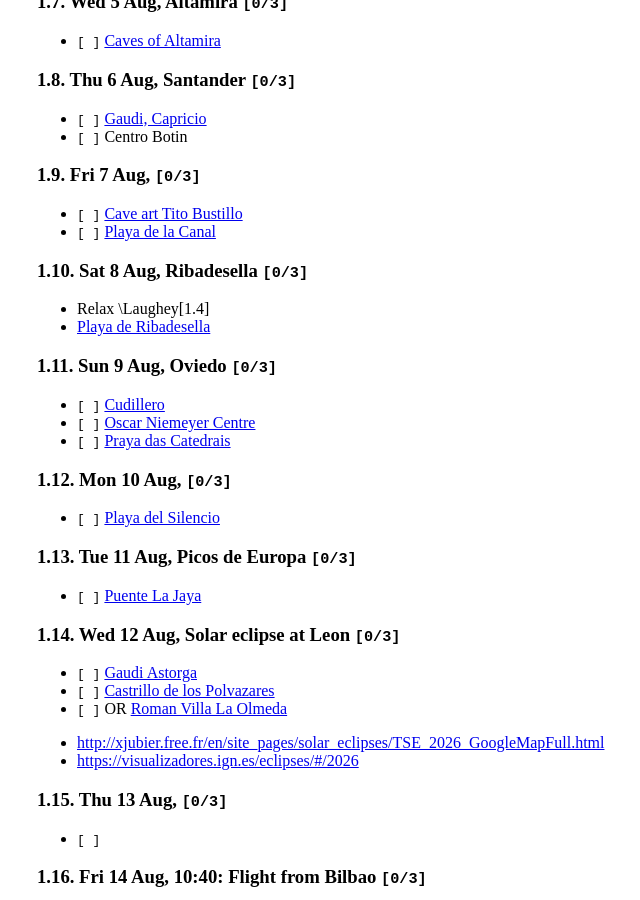
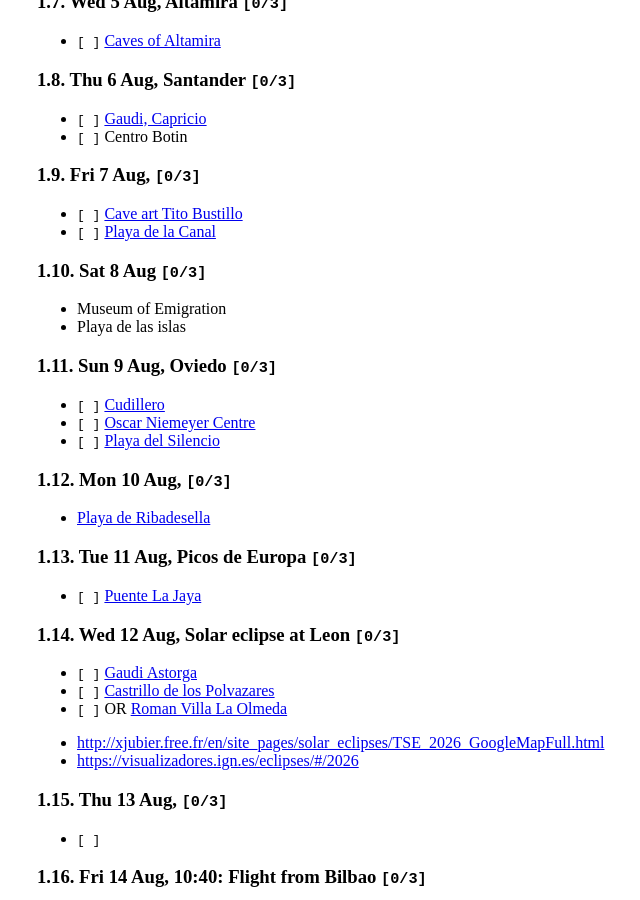
Before and after one commit to ssharoff/ssharoff.github.io, a Jekyll site: the page travel/costa-verde.html, which Jekyll copies as it is, in a window 1280 px wide and 900 px high, scrolled down 792 px. Shown: the whole window, without its empty margins (123-763 px from the left). Built offline with Jekyll 4.4.1, drawn with Linux system fonts in a browser that asks for light colours; some of the changed text lies outside the part shown.

Commit message:
saturday

```diff
--- a/travel/costa-verde.html
+++ b/travel/costa-verde.html
@@ -3,7 +3,7 @@
 "http://www.w3.org/TR/xhtml1/DTD/xhtml1-strict.dtd">
 <html xmlns="http://www.w3.org/1999/xhtml" lang="en" xml:lang="en">
 <head>
-<!-- 2026-08-07 Fri 07:48 -->
+<!-- 2026-08-07 Fri 17:54 -->
 <meta http-equiv="Content-Type" content="text/html;charset=utf-8" />
 <meta name="viewport" content="width=device-width, initial-scale=1" />
 <title>&lrm;</title>
@@ -227,12 +227,12 @@
 </head>
 <body>
 <div id="content" class="content">
-<div id="outline-container-orgb6a7541" class="outline-2">
-<h2 id="orgb6a7541"><span class="section-number-2">1.</span> Euskaria</h2>
+<div id="outline-container-orgba99d16" class="outline-2">
+<h2 id="orgba99d16"><span class="section-number-2">1.</span> Euskaria</h2>
 <div class="outline-text-2" id="text-1">
 </div>
-<div id="outline-container-org56771c7" class="outline-3">
-<h3 id="org56771c7"><span class="section-number-3">1.1.</span> Thu 30 Jul, 08:00: Flight to Bilbao <code>[0/3]</code></h3>
+<div id="outline-container-orga02906a" class="outline-3">
+<h3 id="orga02906a"><span class="section-number-3">1.1.</span> Thu 30 Jul, 08:00: Flight to Bilbao <code>[0/3]</code></h3>
 <div class="outline-text-3" id="text-1-1">
 <ul class="org-ul">
 <li class="off"><code>[&#xa0;]</code> Landing 11:20;</li>
@@ -243,8 +243,8 @@
 </ul>
 </div>
 </div>
-<div id="outline-container-org720faf3" class="outline-3">
-<h3 id="org720faf3"><span class="section-number-3">1.2.</span> Fri 31 Jul, Bilbao <code>[0/3]</code></h3>
+<div id="outline-container-org50300e6" class="outline-3">
+<h3 id="org50300e6"><span class="section-number-3">1.2.</span> Fri 31 Jul, Bilbao <code>[0/3]</code></h3>
 <div class="outline-text-3" id="text-1-2">
 <ul class="org-ul">
 <li class="off"><code>[&#xa0;]</code> <a href="https://maps.google.com/?cid=494037353585728349">Antxon Deunaren Eliza</a></li>
@@ -253,8 +253,8 @@
 </ul>
 </div>
 </div>
-<div id="outline-container-org6d34860" class="outline-3">
-<h3 id="org6d34860"><span class="section-number-3">1.3.</span> Sat 1 Aug, Donostia-San Sebastian <code>[0/3]</code></h3>
+<div id="outline-container-orgf252363" class="outline-3">
+<h3 id="orgf252363"><span class="section-number-3">1.3.</span> Sat 1 Aug, Donostia-San Sebastian <code>[0/3]</code></h3>
 <div class="outline-text-3" id="text-1-3">
 <ul class="org-ul">
 <li class="off"><code>[&#xa0;]</code> <a href="https://maps.google.com/?cid=11237706766897735082">Donostia-San Sebastián City Hall</a></li>
@@ -263,8 +263,8 @@
 </ul>
 </div>
 </div>
-<div id="outline-container-org200fed4" class="outline-3">
-<h3 id="org200fed4"><span class="section-number-3">1.4.</span> Sun 2 Aug, Bilbao <code>[0/3]</code></h3>
+<div id="outline-container-org6e16a79" class="outline-3">
+<h3 id="org6e16a79"><span class="section-number-3">1.4.</span> Sun 2 Aug, Bilbao <code>[0/3]</code></h3>
 <div class="outline-text-3" id="text-1-4">
 <ul class="org-ul">
 <li class="off"><code>[&#xa0;]</code> Fine-arts museum</li>
@@ -272,8 +272,8 @@
 </ul>
 </div>
 </div>
-<div id="outline-container-org008fdd1" class="outline-3">
-<h3 id="org008fdd1"><span class="section-number-3">1.5.</span> Mon 3 Aug, Bilbao to Ribadesella, 2hr <code>[0/3]</code></h3>
+<div id="outline-container-orgbe50390" class="outline-3">
+<h3 id="orgbe50390"><span class="section-number-3">1.5.</span> Mon 3 Aug, Bilbao to Ribadesella, 2hr <code>[0/3]</code></h3>
 <div class="outline-text-3" id="text-1-5">
 <ul class="org-ul">
 <li class="off"><code>[&#xa0;]</code> Iruna: Colón de Larreátegui K., 13,</li>
@@ -281,8 +281,8 @@
 </ul>
 </div>
 </div>
-<div id="outline-container-org7a64881" class="outline-3">
-<h3 id="org7a64881"><span class="section-number-3">1.6.</span> Tue 4 Aug, Oviedo</h3>
+<div id="outline-container-org5202ffa" class="outline-3">
+<h3 id="org5202ffa"><span class="section-number-3">1.6.</span> Tue 4 Aug, Oviedo</h3>
 <div class="outline-text-3" id="text-1-6">
 <ul class="org-ul">
 <li class="off"><code>[&#xa0;]</code> <a href="https://maps.google.com/?cid=16701935266530180404">San Salvador</a></li>
@@ -293,16 +293,16 @@
 </ul>
 </div>
 </div>
-<div id="outline-container-org7be3df3" class="outline-3">
-<h3 id="org7be3df3"><span class="section-number-3">1.7.</span> Wed 5 Aug, Altamira <code>[0/3]</code></h3>
+<div id="outline-container-org8fab4d5" class="outline-3">
+<h3 id="org8fab4d5"><span class="section-number-3">1.7.</span> Wed 5 Aug, Altamira <code>[0/3]</code></h3>
 <div class="outline-text-3" id="text-1-7">
 <ul class="org-ul">
 <li class="off"><code>[&#xa0;]</code> <a href="https://maps.google.com/?cid=7290119747409650700">Caves of Altamira</a></li>
 </ul>
 </div>
 </div>
-<div id="outline-container-org1913937" class="outline-3">
-<h3 id="org1913937"><span class="section-number-3">1.8.</span> Thu 6 Aug, Santander <code>[0/3]</code></h3>
+<div id="outline-container-org2825722" class="outline-3">
+<h3 id="org2825722"><span class="section-number-3">1.8.</span> Thu 6 Aug, Santander <code>[0/3]</code></h3>
 <div class="outline-text-3" id="text-1-8">
 <ul class="org-ul">
 <li class="off"><code>[&#xa0;]</code> <a href="https://maps.google.com/?cid=10437023204301793768">Gaudi, Capricio</a></li>
@@ -310,8 +310,8 @@
 </ul>
 </div>
 </div>
-<div id="outline-container-org329c31c" class="outline-3">
-<h3 id="org329c31c"><span class="section-number-3">1.9.</span> Fri 7 Aug,  <code>[0/3]</code></h3>
+<div id="outline-container-org0aaf83a" class="outline-3">
+<h3 id="org0aaf83a"><span class="section-number-3">1.9.</span> Fri 7 Aug,  <code>[0/3]</code></h3>
 <div class="outline-text-3" id="text-1-9">
 <ul class="org-ul">
 <li class="off"><code>[&#xa0;]</code> <a href="https://maps.google.com/?cid=11220614281060767090">Cave art Tito Bustillo</a></li>
@@ -319,43 +319,43 @@
 </ul>
 </div>
 </div>
-<div id="outline-container-orgdcd6095" class="outline-3">
-<h3 id="orgdcd6095"><span class="section-number-3">1.10.</span> Sat 8 Aug,  Ribadesella <code>[0/3]</code></h3>
+<div id="outline-container-org01b1405" class="outline-3">
+<h3 id="org01b1405"><span class="section-number-3">1.10.</span> Sat 8 Aug <code>[0/3]</code></h3>
 <div class="outline-text-3" id="text-1-10">
 <ul class="org-ul">
-<li>Relax \Laughey[1.4]</li>
+<li>Museum of Emigration</li>
+<li>Playa de las islas</li>
+</ul>
+</div>
+</div>
+<div id="outline-container-orgc1a44d4" class="outline-3">
+<h3 id="orgc1a44d4"><span class="section-number-3">1.11.</span> Sun 9 Aug, Oviedo <code>[0/3]</code></h3>
+<div class="outline-text-3" id="text-1-11">
+<ul class="org-ul">
+<li class="off"><code>[&#xa0;]</code> <a href="https://www.google.com/maps?cid=7457608306504540799">Cudillero</a></li>
+<li class="off"><code>[&#xa0;]</code> <a href="https://maps.google.com/?cid=8520806075641115429">Oscar Niemeyer Centre</a></li>
+<li class="off"><code>[&#xa0;]</code> <a href="https://maps.google.com/?cid=18205889720490256999">Playa del Silencio</a></li>
+</ul>
+</div>
+</div>
+<div id="outline-container-org7a05e5a" class="outline-3">
+<h3 id="org7a05e5a"><span class="section-number-3">1.12.</span> Mon 10 Aug, <code>[0/3]</code></h3>
+<div class="outline-text-3" id="text-1-12">
+<ul class="org-ul">
 <li><a href="https://maps.google.com/?cid=4907838194734647948">Playa de Ribadesella</a></li>
 </ul>
 </div>
 </div>
-<div id="outline-container-org6959217" class="outline-3">
-<h3 id="org6959217"><span class="section-number-3">1.11.</span> Sun 9 Aug, Oviedo <code>[0/3]</code></h3>
-<div class="outline-text-3" id="text-1-11">
-<ul class="org-ul">
-<li class="off"><code>[&#xa0;]</code> <a href="https://www.google.com/maps?cid=7457608306504540799">Cudillero</a></li>
-<li class="off"><code>[&#xa0;]</code> <a href="https://maps.google.com/?cid=8520806075641115429">Oscar Niemeyer Centre</a></li>
-<li class="off"><code>[&#xa0;]</code> <a href="https://maps.google.com/?cid=2012531422168293559">Praya das Catedrais</a></li>
-</ul>
-</div>
-</div>
-<div id="outline-container-orgc373456" class="outline-3">
-<h3 id="orgc373456"><span class="section-number-3">1.12.</span> Mon 10 Aug, <code>[0/3]</code></h3>
-<div class="outline-text-3" id="text-1-12">
-<ul class="org-ul">
-<li class="off"><code>[&#xa0;]</code> <a href="https://maps.google.com/?cid=18205889720490256999">Playa del Silencio</a></li>
-</ul>
-</div>
-</div>
-<div id="outline-container-org7a0840e" class="outline-3">
-<h3 id="org7a0840e"><span class="section-number-3">1.13.</span> Tue 11 Aug, Picos de Europa <code>[0/3]</code></h3>
+<div id="outline-container-org0b9128a" class="outline-3">
+<h3 id="org0b9128a"><span class="section-number-3">1.13.</span> Tue 11 Aug, Picos de Europa <code>[0/3]</code></h3>
 <div class="outline-text-3" id="text-1-13">
 <ul class="org-ul">
 <li class="off"><code>[&#xa0;]</code> <a href="https://maps.google.com/?cid=11978870111061144138">Puente La Jaya</a></li>
 </ul>
 </div>
 </div>
-<div id="outline-container-org9493b63" class="outline-3">
-<h3 id="org9493b63"><span class="section-number-3">1.14.</span> Wed 12 Aug, Solar eclipse at Leon <code>[0/3]</code></h3>
+<div id="outline-container-org101e6ce" class="outline-3">
+<h3 id="org101e6ce"><span class="section-number-3">1.14.</span> Wed 12 Aug, Solar eclipse at Leon <code>[0/3]</code></h3>
 <div class="outline-text-3" id="text-1-14">
 <ul class="org-ul">
 <li class="off"><code>[&#xa0;]</code> <a href="https://maps.google.com/?cid=14951599655822230196">Gaudi Astorga</a></li>
@@ -369,16 +369,16 @@
 </ul>
 </div>
 </div>
-<div id="outline-container-orgbe3cf36" class="outline-3">
-<h3 id="orgbe3cf36"><span class="section-number-3">1.15.</span> Thu 13 Aug,  <code>[0/3]</code></h3>
+<div id="outline-container-orgf1434fe" class="outline-3">
+<h3 id="orgf1434fe"><span class="section-number-3">1.15.</span> Thu 13 Aug,  <code>[0/3]</code></h3>
 <div class="outline-text-3" id="text-1-15">
 <ul class="org-ul">
 <li class="off"><code>[&#xa0;]</code> </li>
 </ul>
 </div>
 </div>
-<div id="outline-container-orgd216674" class="outline-3">
-<h3 id="orgd216674"><span class="section-number-3">1.16.</span> Fri 14 Aug, 10:40: Flight from Bilbao <code>[0/3]</code></h3>
+<div id="outline-container-orgc40a0e0" class="outline-3">
+<h3 id="orgc40a0e0"><span class="section-number-3">1.16.</span> Fri 14 Aug, 10:40: Flight from Bilbao <code>[0/3]</code></h3>
 <div class="outline-text-3" id="text-1-16">
 <ul class="org-ul">
 <li class="off"><code>[&#xa0;]</code> Landing MAN 11:45;</li>
@@ -386,12 +386,12 @@
 </div>
 </div>
 </div>
-<div id="outline-container-org56673a8" class="outline-2">
-<h2 id="org56673a8"><span class="section-number-2">2.</span> Local knowledge</h2>
+<div id="outline-container-org76f3648" class="outline-2">
+<h2 id="org76f3648"><span class="section-number-2">2.</span> Local knowledge</h2>
 <div class="outline-text-2" id="text-2">
 </div>
-<div id="outline-container-org7d7d936" class="outline-3">
-<h3 id="org7d7d936"><span class="section-number-3">2.1.</span> Local food <code>[0/9]</code></h3>
+<div id="outline-container-orgab1a294" class="outline-3">
+<h3 id="orgab1a294"><span class="section-number-3">2.1.</span> Local food <code>[0/9]</code></h3>
 <div class="outline-text-3" id="text-2-1">
 <ul class="org-ul">
 <li class="off"><code>[&#xa0;]</code> Bacalao al pil-pil – Salted cod</li>
@@ -406,8 +406,8 @@
 </ul>
 </div>
 </div>
-<div id="outline-container-org131534c" class="outline-3">
-<h3 id="org131534c"><span class="section-number-3">2.2.</span> Basque language <code>[0/9]</code></h3>
+<div id="outline-container-orgfba0bea" class="outline-3">
+<h3 id="orgfba0bea"><span class="section-number-3">2.2.</span> Basque language <code>[0/9]</code></h3>
 <div class="outline-text-3" id="text-2-2">
 <ul class="org-ul">
 <li class="off"><code>[&#xa0;]</code> <i>Hello.</i> Kaixo.</li>
@@ -427,8 +427,8 @@
 </ul>
 </div>
 </div>
-<div id="outline-container-org27f3ece" class="outline-3">
-<h3 id="org27f3ece"><span class="section-number-3">2.3.</span> Links to places</h3>
+<div id="outline-container-orgf0494b7" class="outline-3">
+<h3 id="orgf0494b7"><span class="section-number-3">2.3.</span> Links to places</h3>
 <div class="outline-text-3" id="text-2-3">
 <ul class="org-ul">
 <li><a href="https://en.wikivoyage.org/wiki/Camino_de_Santiago">https://en.wikivoyage.org/wiki/Camino_de_Santiago</a></li>
@@ -446,8 +446,8 @@
 </ul>
 </div>
 </div>
-<div id="outline-container-orgc6502cc" class="outline-3">
-<h3 id="orgc6502cc"><span class="section-number-3">2.4.</span> Missed, Santander <code>[0/3]</code></h3>
+<div id="outline-container-org349fedf" class="outline-3">
+<h3 id="org349fedf"><span class="section-number-3">2.4.</span> Missed, Santander <code>[0/3]</code></h3>
 <div class="outline-text-3" id="text-2-4">
 <ul class="org-ul">
 <li class="off"><code>[&#xa0;]</code> <a href="https://maps.google.com/?cid=14715877244794706443">Museum of Archaeology</a></li>
@@ -461,7 +461,7 @@
 </div>
 </div>
 <div id="postamble" class="status">
-<p class="date">Created: 2026-08-07 Fri 07:48</p>
+<p class="date">Created: 2026-08-07 Fri 17:54</p>
 <p class="validation"><a href="https://validator.w3.org/check?uri=referer">Validate</a></p>
 </div>
 </body>
```
Also changed, not shown: travel/costa-verde.org (+5 -5 lines).
